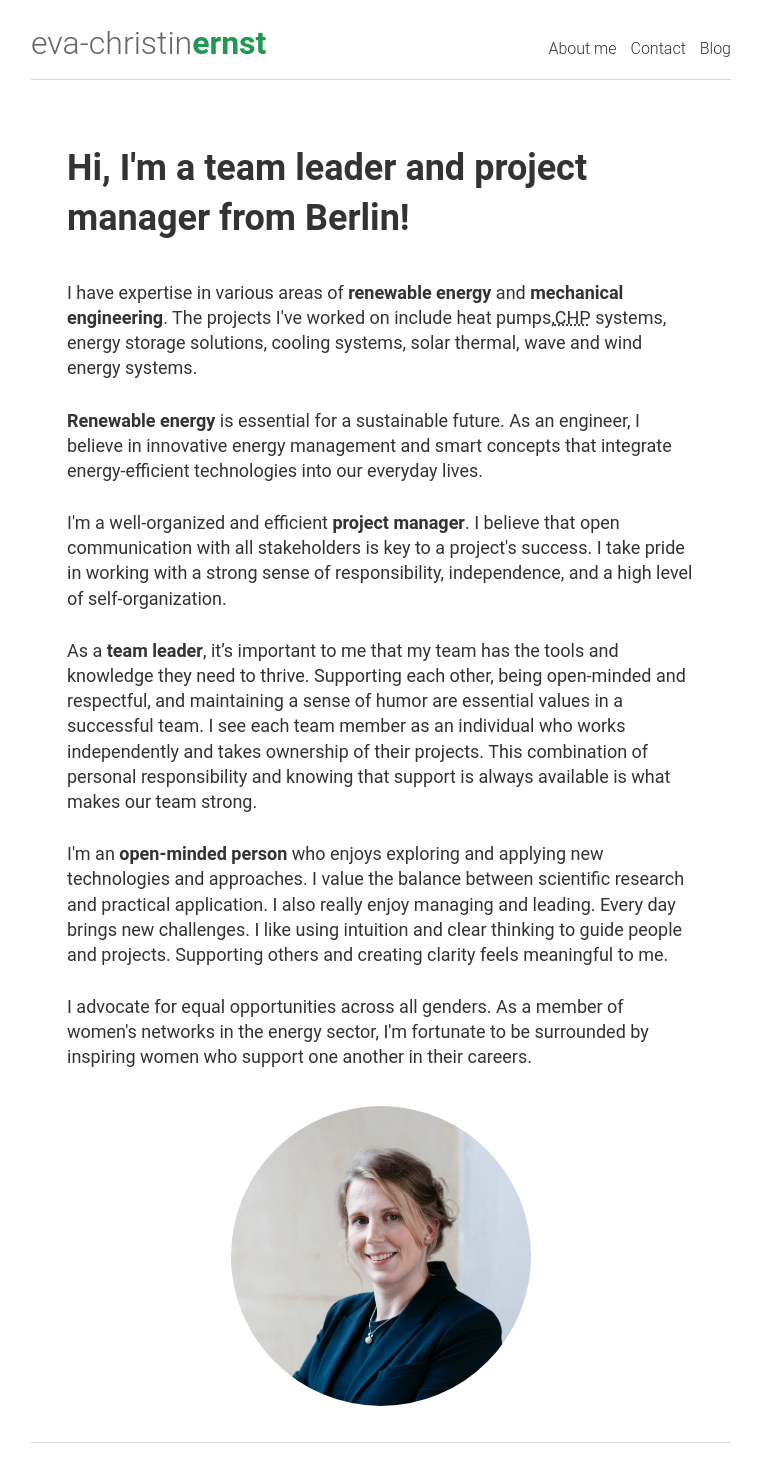
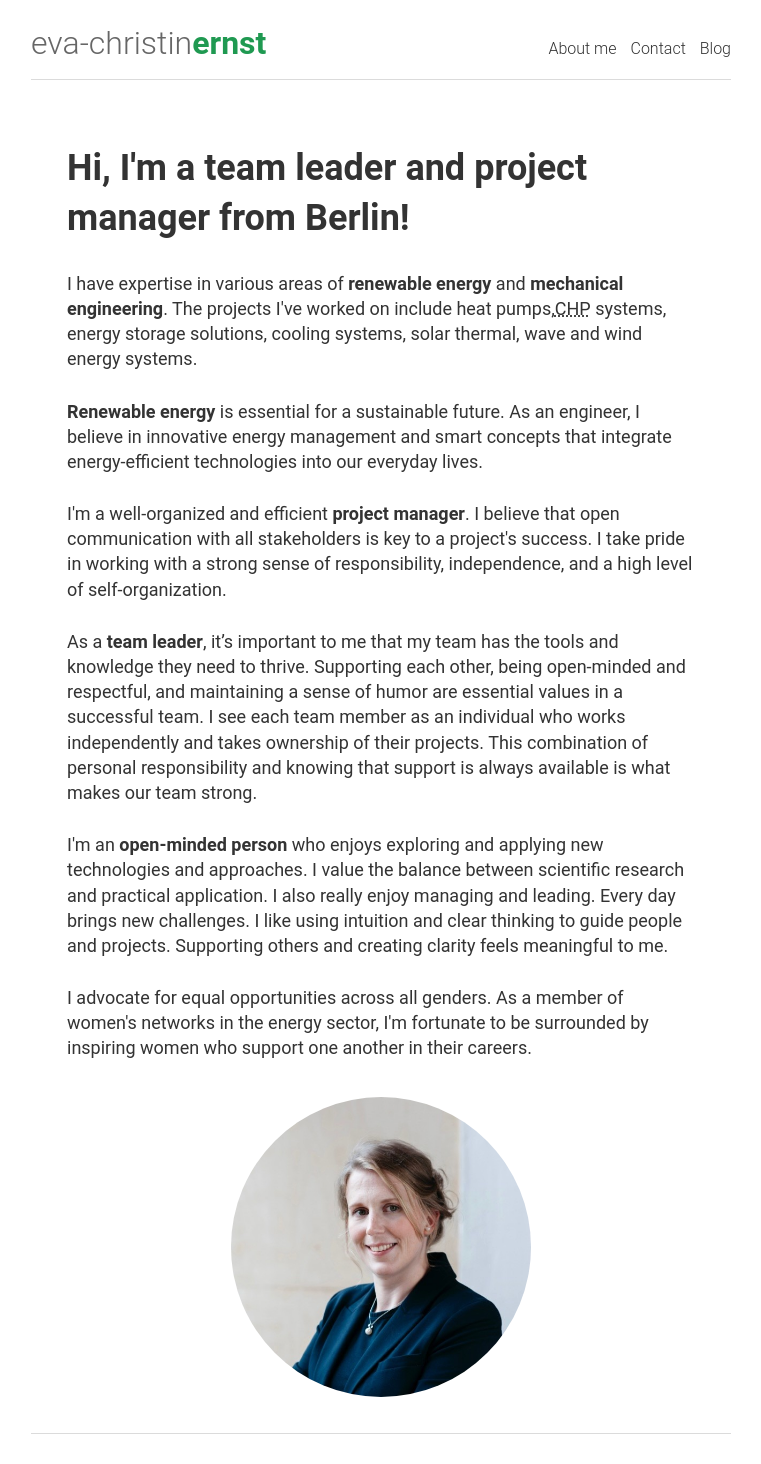
Before and after one commit to evafroehlich/website, a Jekyll site: the page built from index.html, in a window 1280 px wide. Shown: the whole page, without its empty margins (259-1020 px from the left). Built offline with Jekyll 4.4.1, drawn with Linux system fonts in a browser that asks for light colours.

Commit message:
Update custom.scss

```diff
--- a/_sass/custom.scss
+++ b/_sass/custom.scss
@@ -15,7 +15,7 @@
   font-weight: none;
   line-height: 1.4;
   margin-top: 1rem;
-  margin-bottom: 1.5rem
+  margin-bottom: 1rem
 }
 
 .home__portrait-photo {
```
